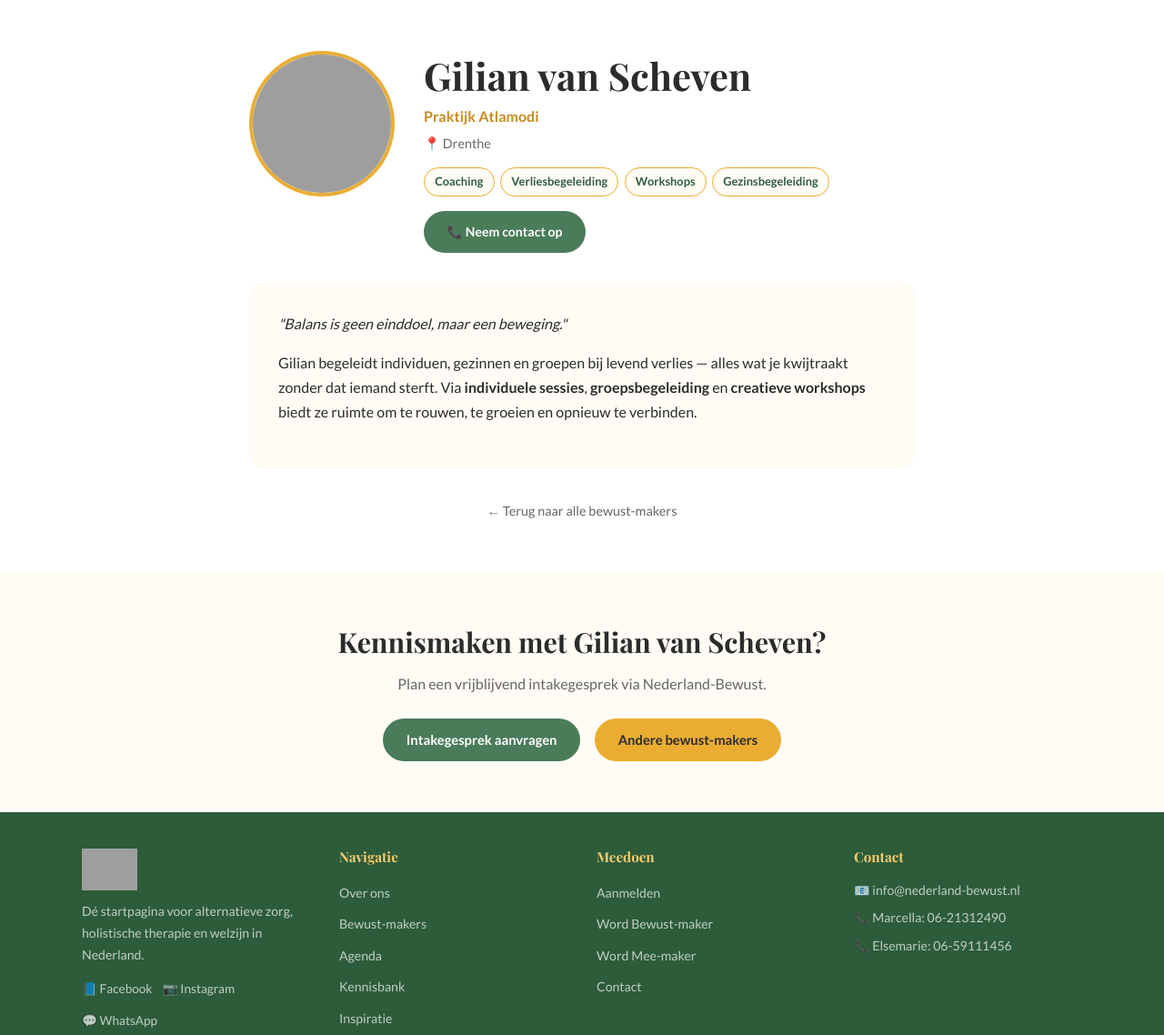
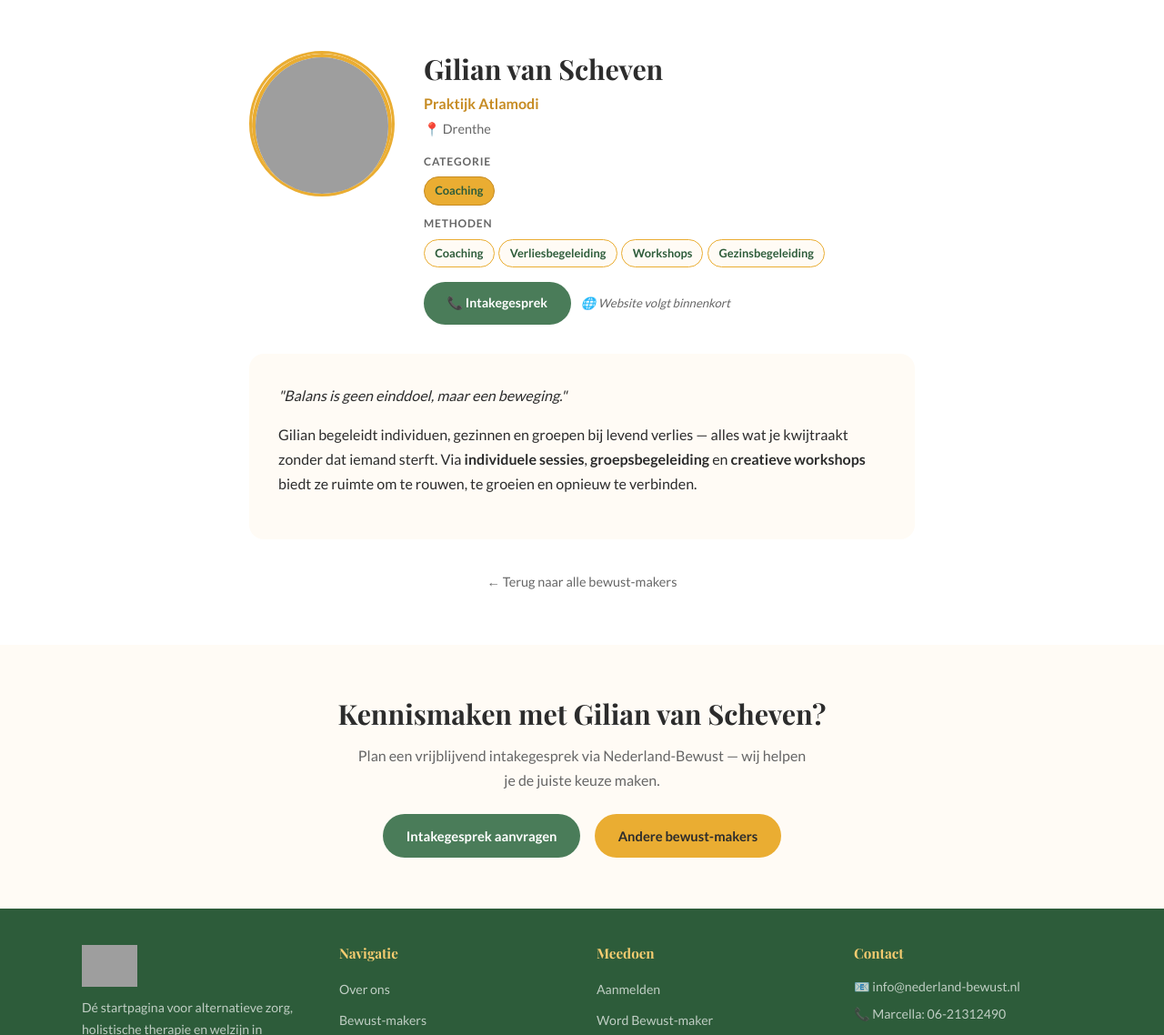
Before and after one commit to hands4flownl/nederland-bewust, a Jekyll site: the page built from pages/bewust-makers/welkom-bij-atlamodi.html, in a window 1280 px wide and 1400 px high. Shown: the part 262-1400 px from the top of the window at 91% size. Built offline with Jekyll 4.4.1, drawn with Linux system fonts in a browser that asks for light colours; grey boxes are pictures that could not be loaded.

Commit message:
Update profiel: Gilian van Scheven

```diff
--- a/pages/bewust-makers/welkom-bij-atlamodi.html
+++ b/pages/bewust-makers/welkom-bij-atlamodi.html
@@ -1,7 +1,7 @@
 ---
 layout: standaard
 title: "Gilian van Scheven – Praktijk Atlamodi"
-beschrijving: "Gilian van Scheven is bewust-maker bij Nederland-Bewust in Drenthe."
+beschrijving: "Gilian van Scheven is bewust-maker bij Nederland-Bewust in Drenthe. Gespecialiseerd in Coaching."
 permalink: /bewust-makers/welkom-bij-atlamodi/
 ---
 
@@ -13,15 +13,29 @@
 <section class="sectie">
   <div class="container container--nauw">
 
-    <div class="profiel-header">
-      <img src="{{ '/' | relative_url }}wp-content/uploads/2025/10/cropped-cropped-cropped-cropped-Gilian-Scheven-scaled-1.jpg" alt="Gilian van Scheven" class="profiel-foto-groot" loading="lazy">
-      <div class="profiel-meta">
-        <h1>Gilian van Scheven</h1>
-        <p class="praktijk">Praktijk Atlamodi</p>
-        <p class="regio">📍 Drenthe</p>
-        <div class="profiel-tags"><span class="profiel-tag">Coaching</span><span class="profiel-tag">Verliesbegeleiding</span><span class="profiel-tag">Workshops</span><span class="profiel-tag">Gezinsbegeleiding</span></div>
-        <div style="display:flex;gap:0.8rem;flex-wrap:wrap;margin-top:1rem;">
-          <a href="{{ '/contact/' | relative_url }}" class="knop knop--groen" style="font-size:0.88rem;">📞 Neem contact op</a>
+    <div class="profiel-header" style="display:flex;gap:2rem;align-items:flex-start;margin-bottom:2rem;flex-wrap:wrap;">
+      <div class="maker-kaart__foto-wrap" style="width:160px;height:160px;flex-shrink:0;">
+        <img src="https://nederland-bewust.nl/wp-content/uploads/2025/10/cropped-cropped-cropped-cropped-Gilian-Scheven-scaled-1.jpg"
+          alt="Gilian van Scheven"
+          style="width:160px;height:160px;border-radius:50%;object-fit:cover;border:4px solid var(--goud);"
+          loading="lazy"
+          onerror="this.parentElement.innerHTML='<div style=\'width:160px;height:160px;border-radius:50%;background:var(--creme);border:4px solid var(--goud);display:flex;align-items:center;justify-content:center;font-size:3rem;\'>🌿</div>';">
+      </div>
+      <div style="flex:1;min-width:220px;">
+        <h2 style="margin-bottom:0.3rem;">Gilian van Scheven</h2>
+        <p style="color:var(--goud-donker);font-weight:700;margin-bottom:0.2rem;">Praktijk Atlamodi</p>
+        <p style="color:var(--tekst-licht);font-size:0.9rem;margin-bottom:0.8rem;">📍 Drenthe</p>
+        <div style="margin-bottom:0.6rem;">
+          <p style="font-size:0.75rem;font-weight:700;text-transform:uppercase;letter-spacing:0.07em;color:var(--tekst-licht);margin-bottom:0.4rem;">Categorie</p>
+          <div style="display:flex;flex-wrap:wrap;gap:0.3rem;"><span class="profiel-tag" style="background:var(--goud);border-color:var(--goud-donker);">Coaching</span></div>
+        </div>
+        <div style="margin-bottom:1rem;">
+          <p style="font-size:0.75rem;font-weight:700;text-transform:uppercase;letter-spacing:0.07em;color:var(--tekst-licht);margin-bottom:0.4rem;">Methoden</p>
+          <div style="display:flex;flex-wrap:wrap;gap:0.3rem;"><span class="profiel-tag">Coaching</span><span class="profiel-tag">Verliesbegeleiding</span><span class="profiel-tag">Workshops</span><span class="profiel-tag">Gezinsbegeleiding</span></div>
+        </div>
+        <div style="display:flex;gap:0.7rem;flex-wrap:wrap;margin-top:1rem;align-items:center;">
+          <a href="{{ '/contact/' | relative_url }}" class="knop knop--groen" style="font-size:0.88rem;">📞 Intakegesprek</a>
+          <span style="font-size:0.82rem;color:var(--tekst-licht);font-style:italic;">🌐 Website volgt binnenkort</span>
         </div>
       </div>
     </div>
@@ -30,7 +44,7 @@
       <p><em>"Balans is geen einddoel, maar een beweging."</em></p><p>Gilian begeleidt individuen, gezinnen en groepen bij levend verlies — alles wat je kwijtraakt zonder dat iemand sterft. Via <strong>individuele sessies</strong>, <strong>groepsbegeleiding</strong> en <strong>creatieve workshops</strong> biedt ze ruimte om te rouwen, te groeien en opnieuw te verbinden.</p>
     </div>
 
-    <div style="text-align:center;margin-top:2rem;">
+    <div style="text-align:center;margin-top:1.5rem;">
       <a href="{{ '/onze-bewust-makers/' | relative_url }}" style="font-size:0.9rem;color:var(--tekst-licht);">← Terug naar alle bewust-makers</a>
     </div>
   </div>
@@ -39,7 +53,7 @@
 <section class="sectie sectie--kleur">
   <div class="container" style="text-align:center;">
     <h2>Kennismaken met Gilian van Scheven?</h2>
-    <p style="max-width:500px;margin:0.8rem auto 1.5rem;color:var(--tekst-licht);">Plan een vrijblijvend intakegesprek via Nederland-Bewust.</p>
+    <p style="max-width:500px;margin:0.8rem auto 1.5rem;color:var(--tekst-licht);">Plan een vrijblijvend intakegesprek via Nederland-Bewust — wij helpen je de juiste keuze maken.</p>
     <div style="display:flex;gap:1rem;justify-content:center;flex-wrap:wrap;">
       <a href="{{ '/contact/' | relative_url }}" class="knop knop--groen">Intakegesprek aanvragen</a>
       <a href="{{ '/onze-bewust-makers/' | relative_url }}" class="knop knop--goud">Andere bewust-makers</a>
```
